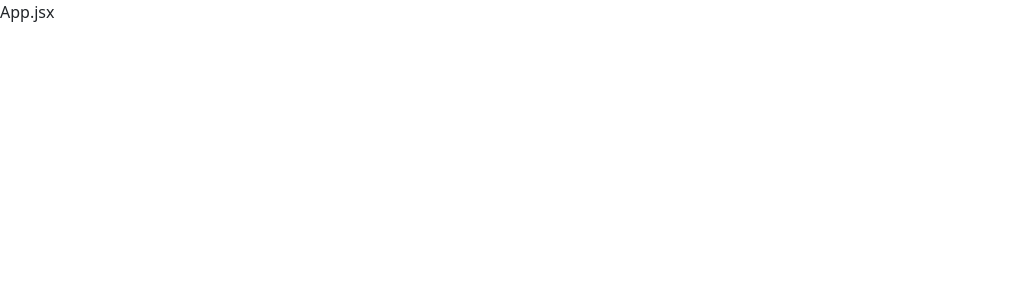
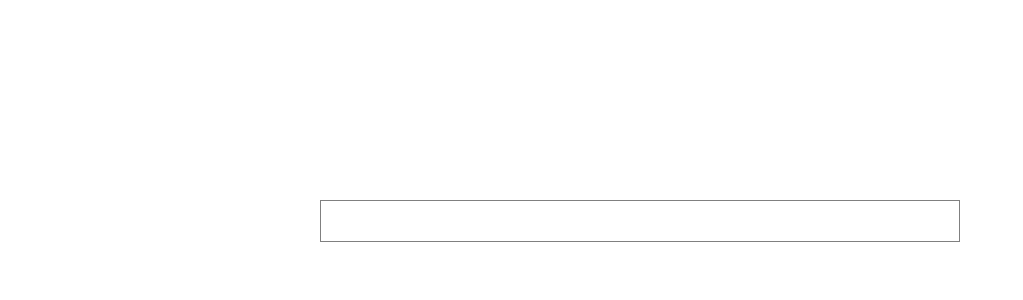
Before and after one commit to agaparkg/react-demo-projects-24-7, a React (Vite) app: page / in a window 1280 px wide. Shown: the top 300 px of the page, without its empty margins (0-1023 px from the left). Built offline with nearby package versions, Linux system fonts and the light colour scheme.

Commit message:
new changes

```diff
--- /dev/null
+++ b/src/App.css
@@ -0,0 +1,6 @@
+.App {
+  border: 1px solid grey;
+  width: 50%;
+  margin: 200px auto;
+  padding: 20px;
+}
--- a/src/App.jsx
+++ b/src/App.jsx
@@ -1,7 +1,10 @@
-import React from "react";
+import React, { useState } from "react";
+import "./App.css";
 
 const App = () => {
-  return <div>App.jsx</div>;
+  const [count, setCount] = useState(0);
+
+  return <div className="App"></div>;
 };
 
 export default App;
--- /dev/null
+++ b/src/projects/React-memo/App.jsx
@@ -0,0 +1,22 @@
+import React, { useState } from "react";
+import "./App.css";
+import MemoizedChildComp from "./ChildComp";
+
+const App = () => {
+  const [count, setCount] = useState(0);
+  const [name, setName] = useState("Alex");
+
+  console.log("App.jsx Parent Component Rendering");
+
+  return (
+    <div className="App">
+      <button onClick={() => setCount((count) => count + 1)}>
+        Count - {count}
+      </button>
+      <button onClick={() => setName("Peter")}>Change Name</button>
+      <MemoizedChildComp name={name} />
+    </div>
+  );
+};
+
+export default App;
```
Also changed, not shown: src/projects/React-memo/ChildComp.jsx (added, +10 -0 lines).
